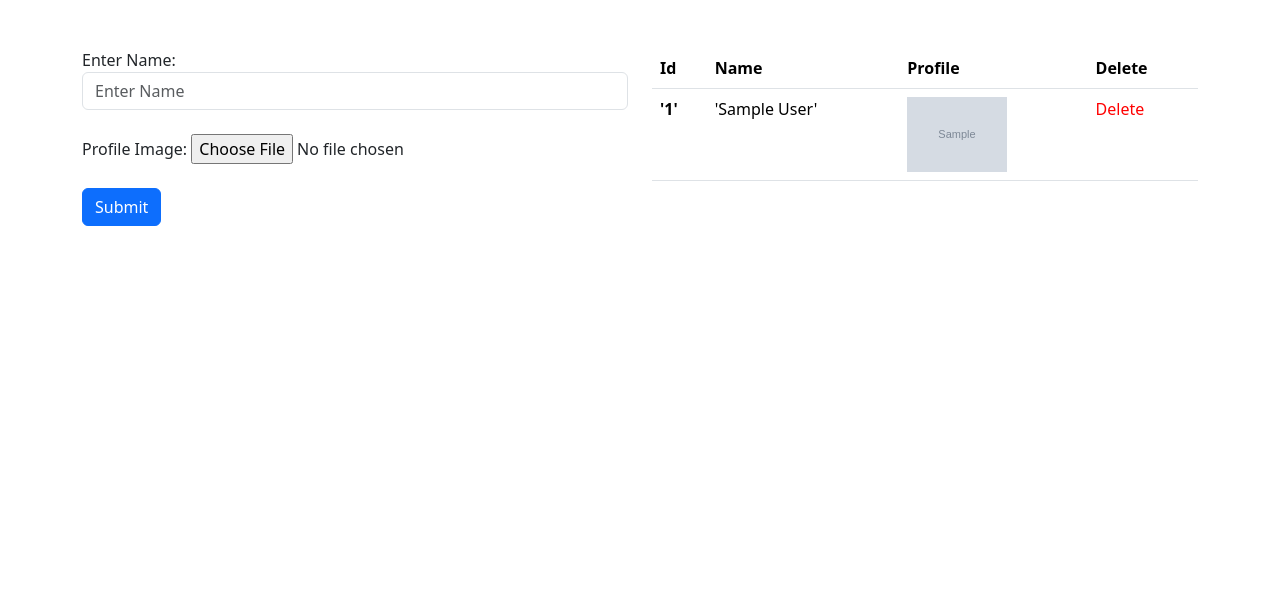
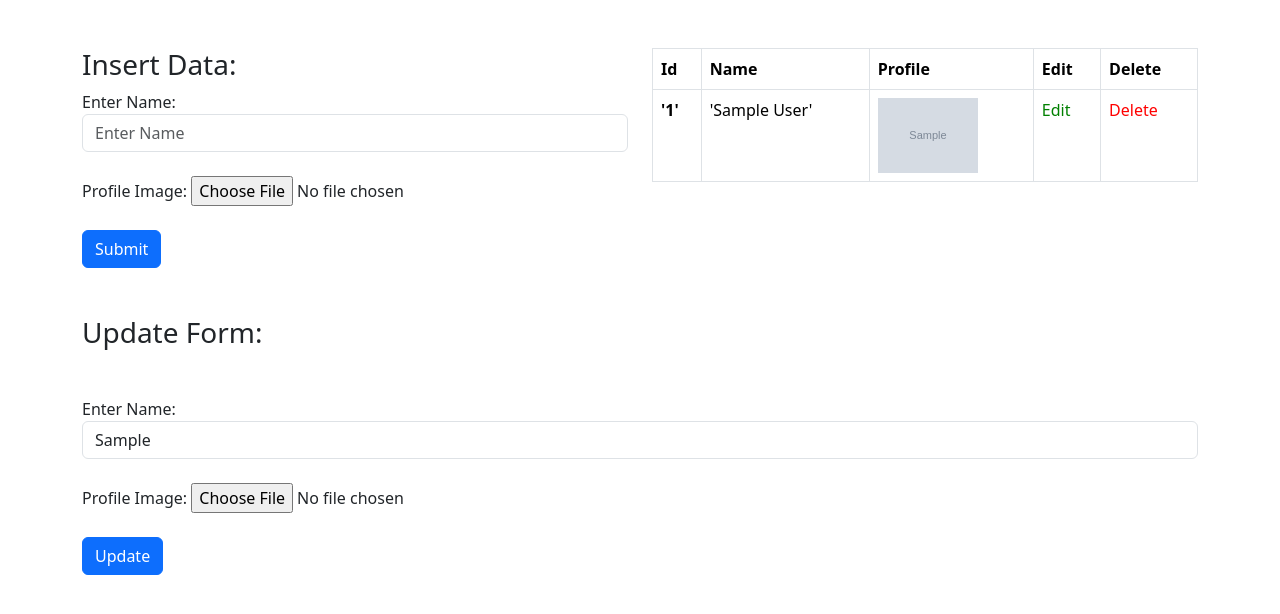
Before and after one commit to SaswatGit/PHP-CRUD, a PHP site: page /index.php?edit=1 in a window 1280 px wide. Shown: the top 614 px of the page. Run offline with PHP 8.4, Linux system fonts and the light colour scheme; tables that the repository leaves empty or names only in its code hold one stand-in row (values such as "Sample post"); grey boxes marked "Sample" are stand-in pictures.

Commit message:
Adding Update Option

```diff
--- a/index.php
+++ b/index.php
@@ -36,6 +36,7 @@ include './includes/db.php';
                 }
 
                 ?>
+                <h3>Insert Data:</h3>
                 <form action="" method="POST" enctype="multipart/form-data">
                     <div class="form-group">
                         <label for="text-input">Enter Name:</label>
@@ -48,17 +49,21 @@ include './includes/db.php';
                     <button type="submit" name="submit" class="btn btn-primary">Submit</button>
                 </form>
             </div>
+
+
             <div class="col-md-6">
-                <table class="table">
+                <table class="table table-bordered table-hover">
                     <thead>
                         <tr>
                             <th scope="col">Id</th>
                             <th scope="col">Name</th>
                             <th scope="col">Profile</th>
+                            <th scope="col">Edit</th>
                             <th scope="col">Delete</th>
                         </tr>
                     </thead>
                     <tbody>
+
                         <!-- D E L E T E -->
                         <?php
 
@@ -91,6 +96,7 @@ include './includes/db.php';
                             <th scope='row'>'{$user_id}'</th>
                             <td>'{$user_name}'</td>
                             <td><img src='./images/{$user_image}' width='100' /></td>
+                            <td><a href='index.php?edit={$user_id}' style='text-decoration: none; color: green;'>Edit</a></td>
                             <td><a href='index.php?delete={$user_id}' style='text-decoration: none; color: red;'>Delete</a></td>
                         </tr>";
                         }
@@ -100,6 +106,62 @@ include './includes/db.php';
                 </table>
             </div>
         </div>
+
+
+
+        <!-- U P D A T E -->
+
+        <?php
+            if(isset($_GET["edit"])){
+                $edit_id =$_GET["edit"];
+
+                $edit_sql = "SELECT * FROM user WHERE id = '{$edit_id}'";
+                $edit_query= mysqli_query($conn, $edit_sql);
+
+                if(!$edit_query){
+                    die("Something went Wrong!" . mysqli_error($edit_query));
+                }
+
+                while($update_row = mysqli_fetch_assoc($edit_query)){
+                    $update_id = $update_row["id"];
+                    $update_name = $update_row["name"];
+                    ?>
+
+        <h3 class="my-5">Update Form:</h3>
+        <form action="" method="POST" enctype="multipart/form-data">
+            <div class="form-group">
+                <label for="text-input">Enter Name:</label>
+                <input type="text" value=<?php echo $update_name; ?> class="form-control" id="text-input" name="name"
+                    placeholder="Enter Name">
+            </div>
+            <div class="form-group my-4">
+                <label for="image-input">Profile Image:</label>
+                <input type="file" class="form-control-file" id="image-input" name="image">
+            </div>
+            <button type="submit" name="update" class="btn btn-primary">Update</button>
+        </form>
+        <?php }} ?>
+        <?php
+
+        if(isset($_POST["update"])){
+            $update_user_name = $_POST["name"];
+            $update_user_image = $_FILES["image"]["name"];
+            $update_user_image_tmp = $_FILES["image"]["tmp_name"];
+            move_uploaded_file($update_user_image_tmp, './images/{$update_user_image}');
+
+            $update_user_sql = "UPDATE user SET name = '{$update_user_name}', image = '{$update_user_image}' WHERE id = '{$edit_id}'";
+
+            $update_user_query = mysqli_query($conn, $update_user_sql);
+
+            if(!$update_user_query){
+                die("Can not be Updated!" . mysqli_error($update_user_query));
+            }else{
+                header("Location: index.php");
+            }
+        }
+
+        ?>
+
     </div>
     <script src="https://cdn.jsdelivr.net/npm/bootstrap@5.3.2/dist/js/bootstrap.bundle.min.js"
         integrity="sha384-C6RzsynM9kWDrMNeT87bh95OGNyZPhcTNXj1NW7RuBCsyN/o0jlpcV8Qyq46cDfL" crossorigin="anonymous">
```
Also changed, not shown: images/Nike-Shoe.png (added), 1 other file.
